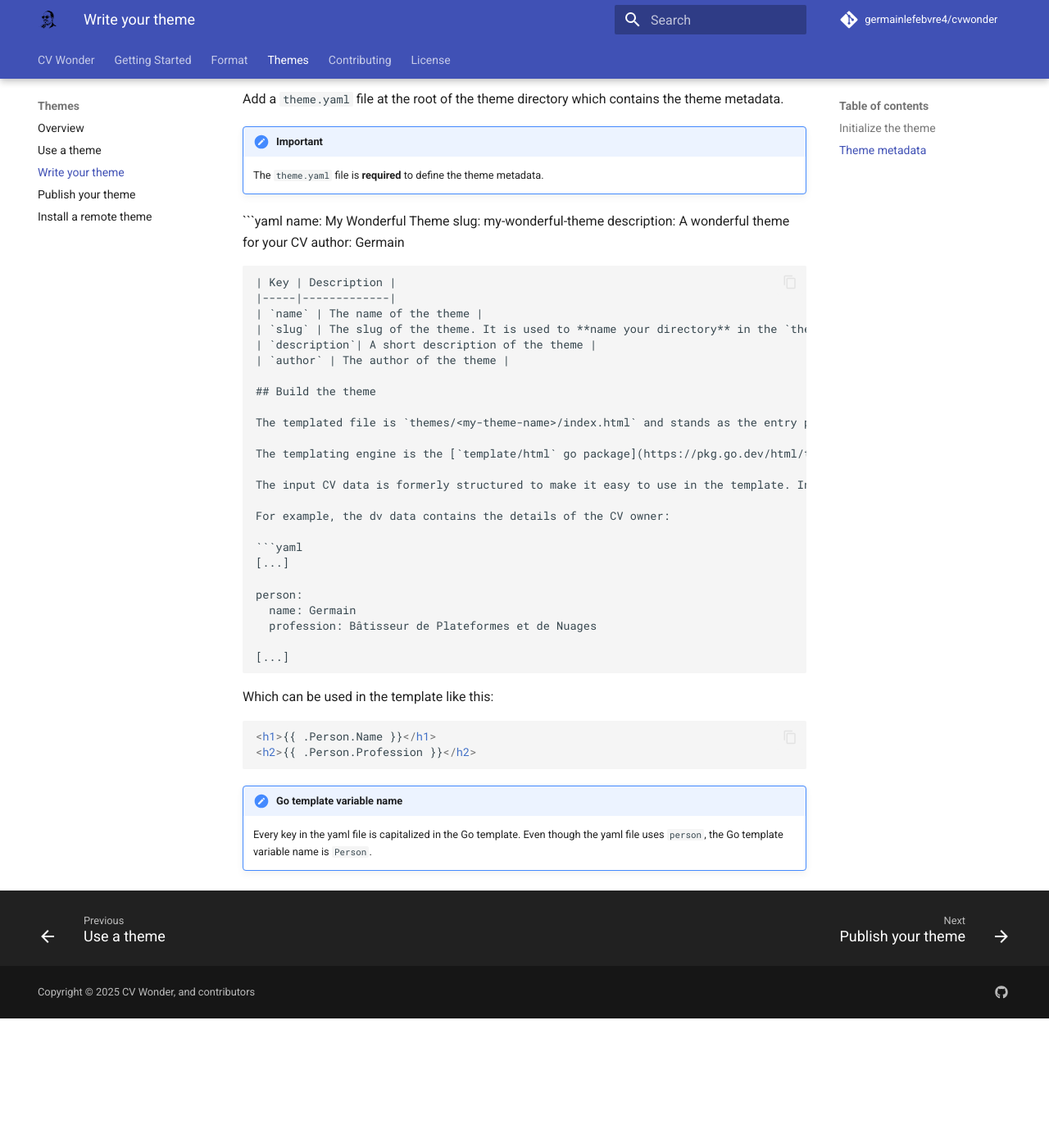
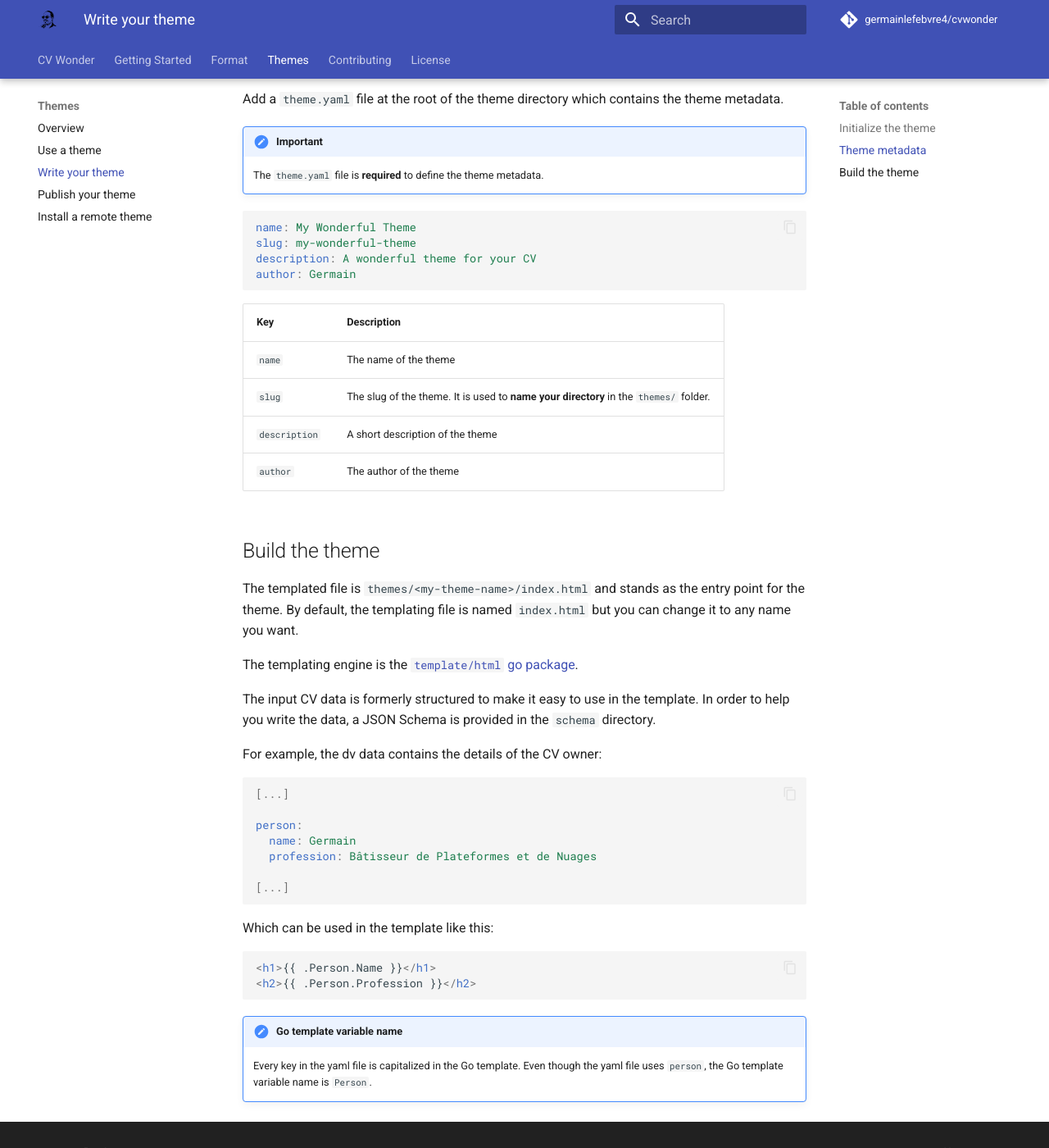
Before and after one commit to germainlefebvre4/cvwonder, an MkDocs documentation site: the page built from docs/readthedocs/themes/write-theme.md, in a window 1280 px wide and 1400 px high, scrolled down 682 px. Shown: the whole window at 82% size. Built offline with MkDocs 1.6.1 and Material for MkDocs 9.7.7, drawn with Linux system fonts in a browser that asks for light colours; comment, search, counter and statistics services are not loaded; before the commit the page ends 1924 px from its top, so only the background shows below that.

Commit message:
docs(theme): Revert ignore mdlint rules

````diff
--- a/docs/readthedocs/themes/write-theme.md
+++ b/docs/readthedocs/themes/write-theme.md
@@ -28,7 +28,7 @@ Add a `theme.yaml` file at the root of the theme directory which contains the th
 !!! important
     The `theme.yaml` file is **required** to define the theme metadata.
 
-```yaml <!-- markdownlint-disable MD046 -->
+```yaml
 name: My Wonderful Theme
 slug: my-wonderful-theme
 description: A wonderful theme for your CV
````
Also changed, not shown: docs/readthedocs/themes/install-theme.md (+1 -1 lines), docs/readthedocs/themes/publish-theme.md (+1 -1 lines).
